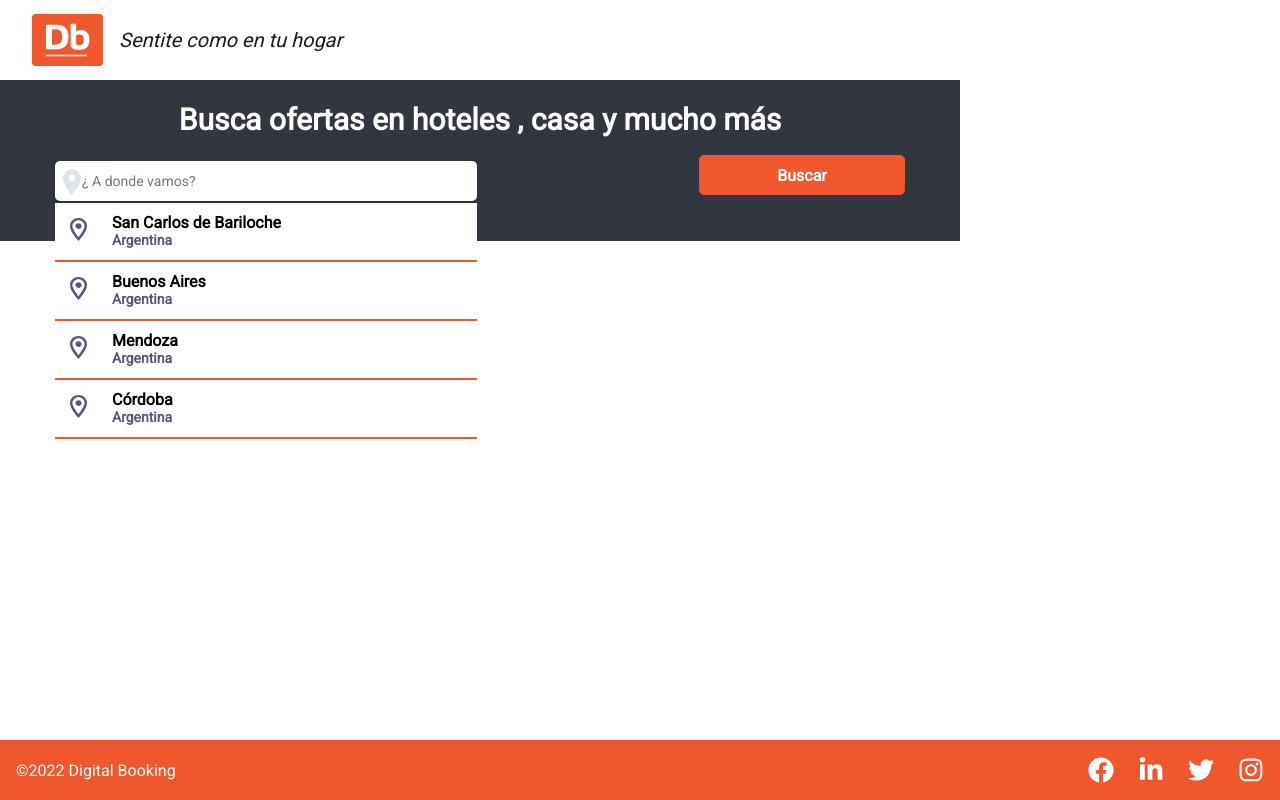
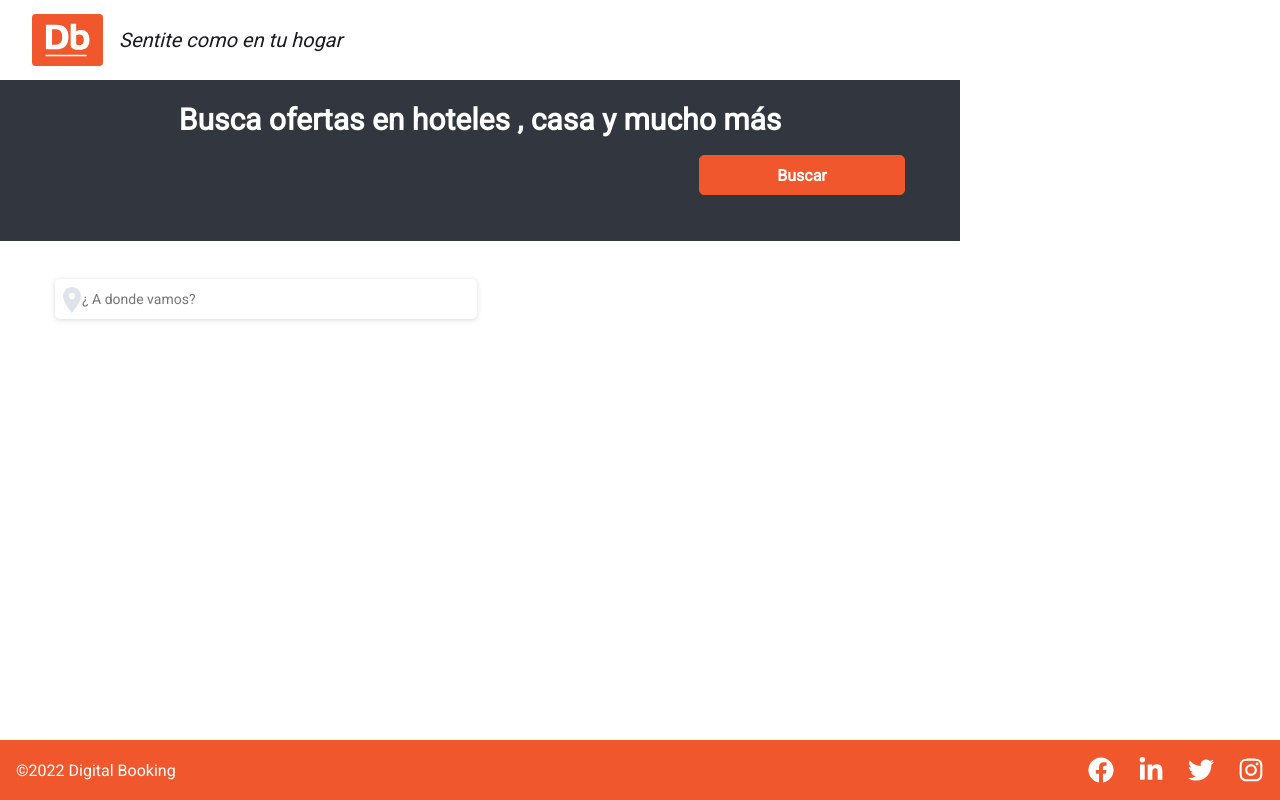
Before and after one commit to rodriguez02fer09/air-bnb, a React (Vite) app: page /home in a window 1280 px wide. Built offline with nearby package versions, Linux system fonts and the light colour scheme.

Commit message:
feat evento input ciudades

```diff
--- a/src/components/DropDownLocations/DropDownLocations.jsx
+++ b/src/components/DropDownLocations/DropDownLocations.jsx
@@ -1,13 +1,19 @@
-import React from "react";
+import React ,{useEffect,useState}from "react";
 import "./dropDownLocations.css";
 import InputIcon from "../InputIcon/InputIcon"
 import ItemCities from "../ItemCities/ItemCities";
 
 const DropDownLocations = ({locations = []}) => {
+
+  const [open , setOpen] = useState (false);
+  const handlerOnClick = () => {
+    setOpen(!open)
+  }
+
   return (<div className="container-dorpdowncities">
-    <InputIcon placeholder="¿ A donde vamos?"/>
-    {locations.map((location,index)=>{
-      return (<ItemCities ciudad={location.ciudad} pais={location.pais}/>)
+    <InputIcon handlerOnClick={handlerOnClick} placeholder="¿ A donde vamos?" />
+    {open && locations.map(({city, country}, index)=>{
+      return (<ItemCities key={index} city={city} country={country}/>)
     })}
   </div>
 )};
--- a/src/components/InputIcon/InputIcon.jsx
+++ b/src/components/InputIcon/InputIcon.jsx
@@ -2,12 +2,12 @@ import React from "react";
 import "./inputIcon.css";
 import img from "../../assets/locationIcon.svg"
 
-const InputIcon= ({ placeholder}) => {
+const InputIcon= ({ placeholder, handlerOnClick}) => {
   return (
     <div className="container_dropDown">
       <div className="container_dropDown_input">
       <img src={img} alt="locationIcon"/>
-        <input type="text" placeholder={placeholder}/>
+        <input onClick={handlerOnClick} type="text" placeholder={placeholder}/>
       </div>
     </div>
   );
--- a/src/components/ItemCities/ItemCities.jsx
+++ b/src/components/ItemCities/ItemCities.jsx
@@ -2,17 +2,15 @@ import React from "react";
 import "./itemCities.css";
 import LocationIconBlack from "../../assets/locationIconBlack.svg";
 
-
-
-const ItemCities = ({ciudad , pais}) => {
+const ItemCities = ({city , country}) => {
   return (
     <div className="container_item">
       <div className="container_item_img">
         <img src={LocationIconBlack} alt="location" />
       </div>
       <div className="container_item_descripcion">
-        <p className="container_item_ciudad">{ciudad}</p>
-        <p className="container_item_pais">{pais}</p>
+        <p className="container_item_ciudad">{city}</p>
+        <p className="container_item_pais">{country}</p>
       </div>
     </div>
   );
--- a/src/components/Search/Search.jsx
+++ b/src/components/Search/Search.jsx
@@ -3,7 +3,7 @@ import "./search.css"
 import Button from '../Button/Button'
 import DropDownLocations from "../DropDownLocations/DropDownLocations"
 
-const locations =[{ciudad:"San Carlos de Bariloche",pais:"Argentina"},{ciudad:"Buenos Aires",pais:"Argentina"},{ciudad:"Mendoza",pais:"Argentina"},{ciudad:"Córdoba",pais:"Argentina"}]
+const locations =[{city:"San Carlos de Bariloche",country:"Argentina"},{city:"Buenos Aires",country:"Argentina"},{city:"Mendoza",country:"Argentina"},{city:"Córdoba",country:"Argentina"}]
 
 const Search = () => {
   return (
```
